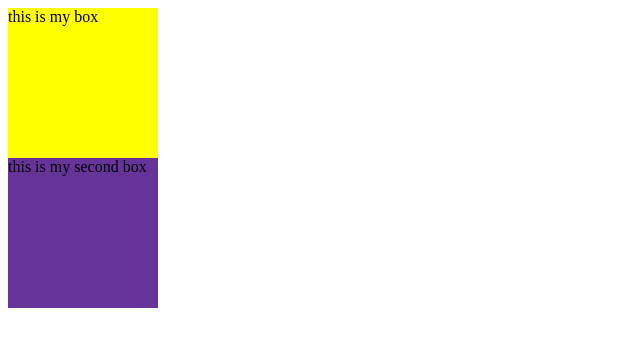
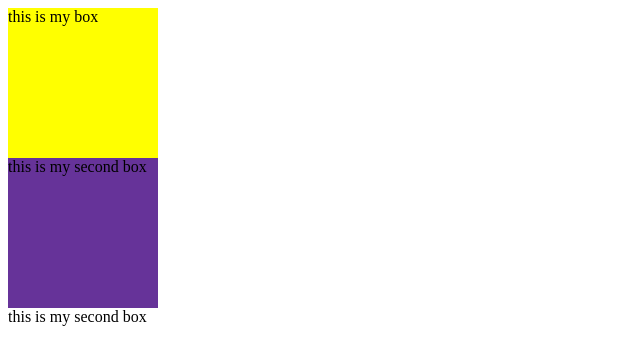
Before and after one commit to AyeshaYasir5/hospital, a plain HTML site: page hospital/index.html in a window 1280 px wide. Shown: the whole page, without its empty margins (0-640 px from the left). Drawn offline with Linux system fonts and the light colour scheme.

Commit message:
added a new div2

```diff
--- a/hospital/index.html
+++ b/hospital/index.html
@@ -9,5 +9,6 @@
 <body>
     <div class="box">this is my box</div>
     <div class="box1">this is my second box</div>
+    <div class="box2">this is my second box</div>
 </body>
 </html>
```
